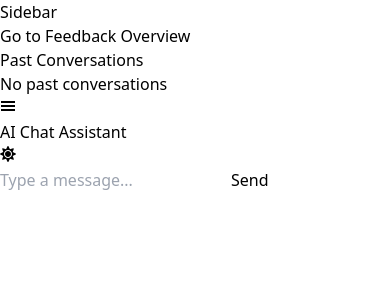
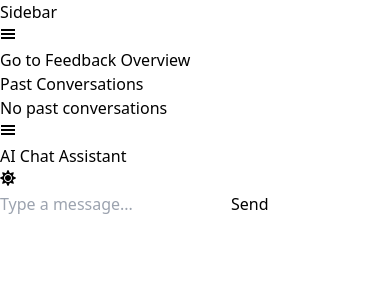
Before and after one commit to jaswanthsaireddy/chatbox, a React (Vite) app: page / in a window 390 px wide. Shown: the top 300 px of the page. Built offline with nearby package versions, Linux system fonts and the light colour scheme.

Commit message:
Added Responsiveness for mobile devices

```diff
--- a/src/components/Chat.jsx
+++ b/src/components/Chat.jsx
@@ -3,9 +3,9 @@ import { useDispatch, useSelector } from "react-redux";
 import { setAIResponse, setMessageFeedback, toggleFeedbackForm, clearConversation, toggleDarkMode, toggleSidebar } from "../redux/chatSlice";
 import FeedbackForm from "./FeedbackForm";
 import { messages } from "../utils/constants";
-import { FaSun, FaMoon } from "react-icons/fa"; // Import icons
+import { FaSun, FaMoon } from "react-icons/fa";
 import { GiHamburgerMenu } from "react-icons/gi";
-
+import ChatFeedback from "./ChatFeedback";
 
 const Chat = () => {
   const [message, setMessage] = useState("");
@@ -14,7 +14,6 @@ const Chat = () => {
   const selectedConversation = useSelector((state) => state.chat.selectedConversation);
   const showFeedbackForm = useSelector((state) => state.chat.showFeedbackForm);
   const darkMode = useSelector((state) => state.chat.darkMode);
-  const showSidebar = useSelector((state) => state.chat.showSidebar);
 
   const [hoverIndex, setHoverIndex] = useState(null);
 
@@ -22,7 +21,7 @@ const Chat = () => {
   const isPastConversation = selectedConversation !== null;
 
   const handleNewConversation = () => {
-    dispatch(clearConversation()); // Reset chat when starting a new conversation
+    dispatch(clearConversation());
   };
 
   const handleToggleDarkMode = () => {
@@ -33,7 +32,6 @@ const Chat = () => {
     dispatch(toggleSidebar());
   };
 
-  // Function to fetch a random message
   const getRandomMessage = () => {
     const randomMessage = messages[Math.floor(Math.random() * messages.length)];
     return randomMessage;
@@ -54,12 +52,11 @@ const Chat = () => {
 
   const handleEndConversation = () => {
     dispatch(toggleFeedbackForm(true));
-    setMessage(""); // If user enter a text in input and clicks on end conversation (to clear the input)
+    setMessage("");
   };
 
   return (
-    <div className={`flex h-screen w-full ${darkMode ? 'bg-gray-900' : 'bg-white'}`}>
-      {/* Chatbox */}
+    <div className={`flex flex-col h-screen w-full ${darkMode ? 'bg-gray-900' : 'bg-white'}`}>
       <div className="flex-1 items-center p-4">
         <div className="flex justify-between w-full mb-4">
           <button
@@ -73,8 +70,7 @@ const Chat = () => {
             className={`p-2 rounded ${darkMode ? 'bg-yellow-500 text-black' : 'bg-gray-800 text-white'}`}
             onClick={handleToggleDarkMode}
           >
-            {darkMode ? <FaSun /> : <FaMoon />} {/* Add icons */}
-
+            {darkMode ? <FaSun /> : <FaMoon />}
           </button>
         </div>
         <div className={`w-full ${darkMode ? 'bg-gray-800 text-white' : 'bg-gray-200 text-black'} rounded-lg shadow-lg p-4`}>
@@ -114,7 +110,6 @@ const Chat = () => {
               </div>
             ))}
           </div>
-          {/* Input + Send Button */}
           <div className="flex mt-4">
             <input
               type="text"
@@ -139,12 +134,17 @@ const Chat = () => {
             </button>
           </div>
           {isPastConversation ? (
-            <button
-              className="mt-4 w-full p-2 bg-green-500 text-white rounded hover:bg-green-700"
-              onClick={handleNewConversation}
-            >
-              New Conversation
-            </button>
+            <>
+              <button
+                className="mt-4 w-full p-2 bg-green-500 text-white rounded hover:bg-green-700 mb-8"
+                onClick={handleNewConversation}
+              >
+                New Conversation
+              </button>
+              <div className="md:hidden mb-8">
+                <ChatFeedback />
+              </div>
+            </>
           ) : (
             conversations.length > 0 && (
               <button
@@ -155,7 +155,6 @@ const Chat = () => {
               </button>
             )
           )}
-          {/* Feedback Form (Popup) */}
           {showFeedbackForm && <FeedbackForm />}
         </div>
       </div>
--- a/src/components/FeedbackForm.jsx
+++ b/src/components/FeedbackForm.jsx
@@ -1,17 +1,17 @@
 import { useDispatch, useSelector } from "react-redux";
-import { setConversationFeedback, toggleFeedbackForm, storeConversation } from "../redux/chatSlice"; // Updated import
+import { setConversationFeedback, toggleFeedbackForm, storeConversation } from "../redux/chatSlice";
 import { useState } from "react";
 
 const FeedbackForm = () => {
   const dispatch = useDispatch();
-  const darkMode = useSelector((state) => state.chat.darkMode); // Get dark mode state from Redux
+  const darkMode = useSelector((state) => state.chat.darkMode);
   const [rating, setRating] = useState(0);
   const [hoverRating, setHoverRating] = useState(0);
   const [comment, setComment] = useState("");
 
   const handleSubmit = () => {
     if (rating > 0) {
-      dispatch(setConversationFeedback({ rating, comment })); // Updated action name
+      dispatch(setConversationFeedback({ rating, comment }));
       dispatch(storeConversation());
       dispatch(toggleFeedbackForm(false));
     }
--- a/src/components/NavigationPanel.jsx
+++ b/src/components/NavigationPanel.jsx
@@ -1,7 +1,8 @@
 import { useSelector, useDispatch } from "react-redux";
 import { useState } from "react";
-import { loadPastConversation, toggleDarkMode } from "../redux/chatSlice";
+import { loadPastConversation, toggleDarkMode, toggleSidebar } from "../redux/chatSlice"; // Updated import
 import { useNavigate } from "react-router-dom";
+import { GiHamburgerMenu } from "react-icons/gi"; // Import hamburger icon
 
 const NavigationPanel = () => {
   const pastConversations = useSelector((state) => state.chat.pastConversations);
@@ -12,7 +13,6 @@ const NavigationPanel = () => {
 
   const [hoveredIndex, setHoveredIndex] = useState(null);
 
-  // Function to generate shareable link
   const handleShare = (conversationId) => {
     const shareableLink = `${window.location.origin}/chat/${conversationId}`;
     navigator.clipboard.writeText(shareableLink);
@@ -23,15 +23,26 @@ const NavigationPanel = () => {
     dispatch(toggleDarkMode());
   };
 
+  const handleToggleSidebar = () => {
+    dispatch(toggleSidebar());
+  };
+
   const getTrimmedMessage = (message) => {
     const maxLength = 15;
     return message.length > maxLength ? `${message.substring(0, maxLength)}...` : message;
   };
 
   return (
-    <>
-      <div className={`w-1/4 ${darkMode ? 'bg-gray-800 text-white' : 'bg-gray-200 text-black'} p-4 overflow-y-auto fixed md:static top-0 left-0  md:h-auto flex flex-col h-full`}>
-        <h2 className="text-lg font-bold mb-4">Sidebar</h2>
+    <div className={`w-full md:w-1/4 ${darkMode ? 'bg-gray-800 text-white' : 'bg-gray-200 text-black'} p-4 overflow-y-auto scroll-smooth fixed md:static top-0 left-0 h-full flex flex-col`}>
+      <div className="flex justify-between items-center mb-4">
+        <h2 className="text-lg font-bold">Sidebar</h2>
+        <button
+          className={`p-2 rounded ${darkMode ? 'bg-gray-700 text-white' : 'bg-gray-300 text-black'}`}
+          onClick={handleToggleSidebar}
+        >
+          <GiHamburgerMenu />
+        </button>
+      </div>
       <button
         className="mb-4 p-2 bg-blue-500 text-white rounded hover:bg-blue-600"
         onClick={() => navigate('/feedback-overview')}
@@ -53,14 +64,17 @@ const NavigationPanel = () => {
               <button
                 className={`w-full p-2 rounded flex justify-between items-center
                   ${selectedConversation === conversation ? "bg-blue-500" : darkMode ? "bg-gray-700 hover:bg-gray-600" : "bg-gray-300 hover:bg-gray-200"}`}
-                  onClick={() => dispatch(loadPastConversation(conversation))}
+                onClick={() => {
+                  dispatch(loadPastConversation(conversation));
+                  handleToggleSidebar();
+                }}
               >
                 {`Conv-${index + 1}: ${getTrimmedMessage(conversation.savedConversations[0].userMessage)}`}
                 {hoveredIndex === index && (
                   <span
                     className="ml-2 text-sm text-gray-300 bg-gray-600 px-2 py-1 rounded hover:bg-gray-500"
                     onClick={(e) => {
-                        e.stopPropagation(); // Prevent selecting the conversation when clicking "Share"
+                      e.stopPropagation();
                       handleShare(index+1);
                     }}
                   >
@@ -72,9 +86,7 @@ const NavigationPanel = () => {
           ))
         )}
       </div>
-
     </div>
-    </>
   );
 };
 
--- a/src/pages/Chatpage.jsx
+++ b/src/pages/Chatpage.jsx
@@ -1,6 +1,6 @@
 import { useSelector } from "react-redux";
 import Chat from "../components/Chat";
-import NavigationPanel from "../components/NavigationPanel"; // Updated import statement
+import NavigationPanel from "../components/NavigationPanel";
 import ChatFeedback from "../components/ChatFeedback";
 
 function Chatpage() {
@@ -11,7 +11,9 @@ function Chatpage() {
     <div className={`flex h-screen ${darkMode ? 'bg-gray-900' : 'bg-white'}`}>
       {showSidebar && <NavigationPanel />}
       <Chat />
-      <ChatFeedback />
+      <div className="hidden md:block">
+        <ChatFeedback />
+      </div>
     </div>
   );
 }
```
Lines whose indentation alone changed are shown as unchanged.
